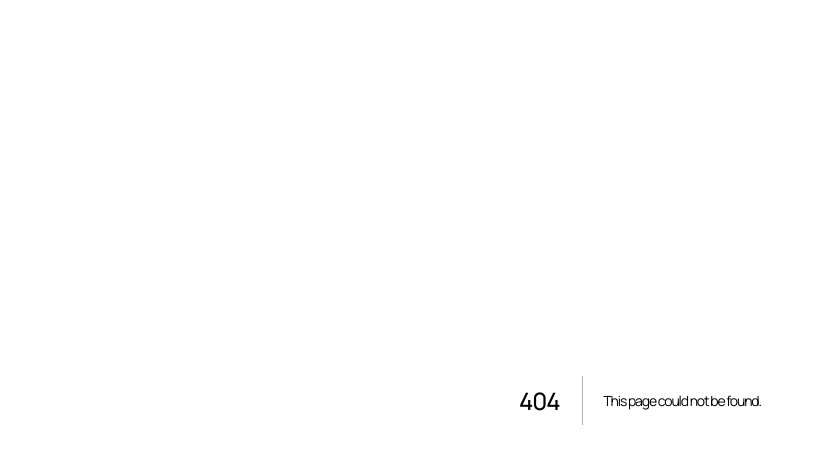
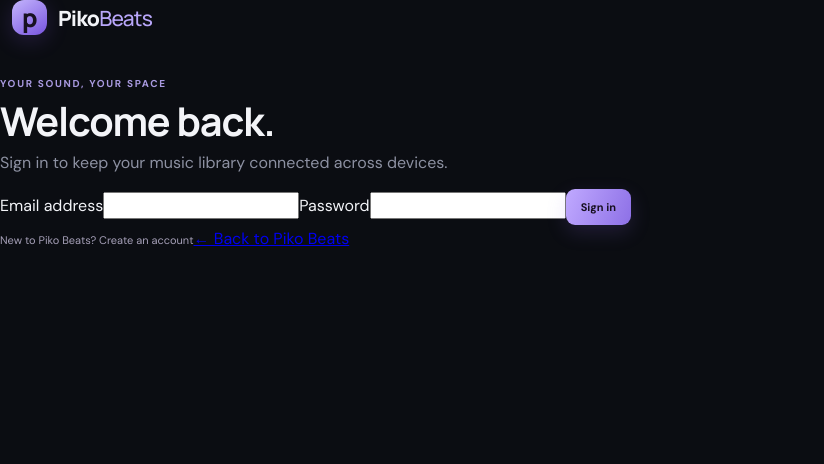
Before and after one commit to mellow-xg/piko-beats, a Next.js app: page /auth in a window 1280 px wide. Before the commit this address had no page. Shown: the top 464 px of the page, without its empty margins (0-824 px from the left). Built offline with nearby package versions, Linux system fonts and the light colour scheme; no server answers.

Commit message:
Add Supabase email authentication page

```diff
--- /dev/null
+++ b/app/auth/page.jsx
@@ -0,0 +1,49 @@
+"use client";
+
+import { useState } from "react";
+import Link from "next/link";
+import { supabase } from "../../lib/supabase";
+
+export default function AuthPage() {
+  const [mode, setMode] = useState("signin");
+  const [email, setEmail] = useState("");
+  const [password, setPassword] = useState("");
+  const [message, setMessage] = useState("");
+  const [busy, setBusy] = useState(false);
+
+  async function submit(event) {
+    event.preventDefault();
+    setMessage("");
+    if (!supabase) {
+      setMessage("Supabase is not configured yet. Add the public environment variables and restart the app.");
+      return;
+    }
+    setBusy(true);
+    try {
+      const result = mode === "signin"
+        ? await supabase.auth.signInWithPassword({ email, password })
+        : await supabase.auth.signUp({ email, password, options: { emailRedirectTo: typeof window !== "undefined" ? window.location.origin : undefined } });
+      if (result.error) throw result.error;
+      setMessage(mode === "signin" ? "Signed in. You can return to Piko Beats." : "Account created. Check your email if confirmation is enabled.");
+    } catch (error) {
+      setMessage(error.message || "Authentication failed.");
+    } finally {
+      setBusy(false);
+    }
+  }
+
+  return <main className="auth-shell"><section className="auth-card">
+    <Link className="brand auth-brand" href="/"><span className="brand-mark">p</span><span>Piko<span className="brand-light">Beats</span></span></Link>
+    <p className="eyebrow">YOUR SOUND, YOUR SPACE</p>
+    <h1>{mode === "signin" ? "Welcome back." : "Make it yours."}</h1>
+    <p className="muted">Sign in to keep your music library connected across devices.</p>
+    <form onSubmit={submit} className="auth-form">
+      <label>Email address<input type="email" value={email} onChange={e=>setEmail(e.target.value)} autoComplete="email" required /></label>
+      <label>Password<input type="password" value={password} onChange={e=>setPassword(e.target.value)} minLength={6} autoComplete={mode === "signin" ? "current-password" : "new-password"} required /></label>
+      <button className="primary-button auth-submit" type="submit" disabled={busy}>{busy ? "Please wait…" : mode === "signin" ? "Sign in" : "Create account"}</button>
+    </form>
+    {message && <p className="auth-message" role="status">{message}</p>}
+    <button className="text-button auth-switch" onClick={()=>{setMode(mode==="signin"?"signup":"signin");setMessage("");}}>{mode==="signin" ? "New to Piko Beats? Create an account" : "Already have an account? Sign in"}</button>
+    <Link className="auth-back" href="/">← Back to Piko Beats</Link>
+  </section></main>;
+}
```
